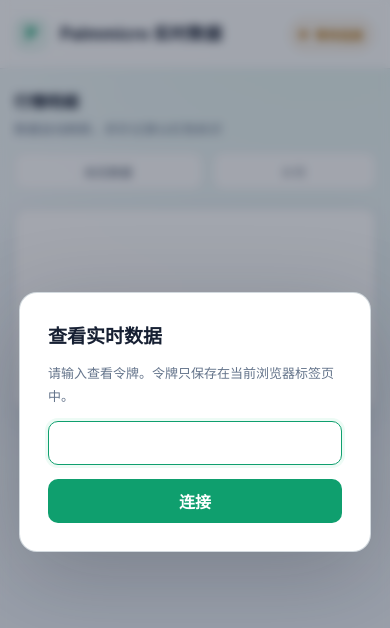
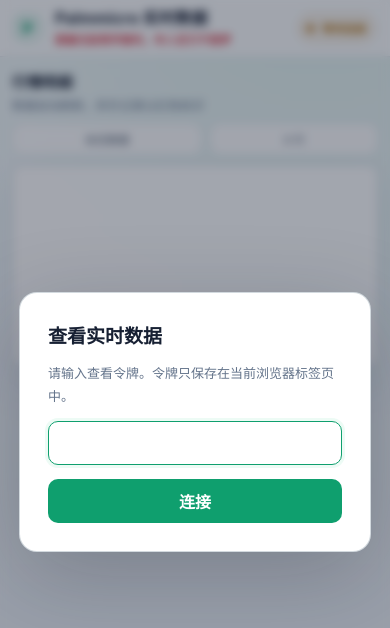
Before and after one commit to lyswork1227-ai/lyswork, a plain HTML site: page index.html in a window 390 px wide. Drawn offline with Linux system fonts and the light colour scheme.

Commit message:
Add files via upload

```diff
--- a/index.html
+++ b/index.html
@@ -41,9 +41,9 @@
     }
     .header-inner {
       width: min(100%, 1800px);
-      min-height: 76px;
+      min-height: 60px;
       margin: 0 auto;
-      padding: 0 28px;
+      padding: 0 24px;
       display: flex;
       align-items: center;
       justify-content: space-between;
@@ -51,8 +51,8 @@
     }
     .brand { display: flex; align-items: center; gap: 13px; min-width: 0; }
     .brand-mark {
-      width: 34px;
-      height: 34px;
+      width: 30px;
+      height: 30px;
       display: grid;
       place-items: center;
       flex: 0 0 auto;
@@ -60,23 +60,25 @@
       border-radius: 10px;
       background: linear-gradient(145deg, rgba(15, 159, 110, .16), rgba(15, 159, 110, .04));
       color: var(--green);
-      font-size: 17px;
+      font-size: 15px;
       font-weight: 800;
       box-shadow: inset 0 1px rgba(255, 255, 255, .72);
     }
-    h1 { margin: 0; font-size: 20px; line-height: 1.2; letter-spacing: .01em; }
-    .subtitle { margin: 3px 0 0; color: var(--muted); font-size: 12px; }
+    h1 { margin: 0; font-size: 18px; line-height: 1.2; letter-spacing: .01em; }
+    .brand-meta { display: flex; align-items: center; gap: 10px; }
+    .subtitle { margin: 2px 0 0; color: var(--muted); font-size: 11px; }
+    .promo { margin: 2px 0 0; color: var(--red); font-size: 11px; font-weight: 700; }
     #status {
       display: inline-flex;
       align-items: center;
       gap: 8px;
       flex: 0 0 auto;
-      padding: 8px 12px;
+      padding: 6px 10px;
       border: 1px solid rgba(183, 121, 31, .22);
       border-radius: 999px;
       background: rgba(183, 121, 31, .08);
       color: var(--amber);
-      font-size: 13px;
+      font-size: 12px;
       font-weight: 650;
     }
     #status::before {
@@ -102,39 +104,39 @@
     main {
       width: min(100%, 1800px);
       margin: 0 auto;
-      padding: 28px 28px 48px;
+      padding: 16px 24px 28px;
     }
     .overview {
       display: flex;
       align-items: flex-end;
       justify-content: space-between;
-      gap: 24px;
-      margin-bottom: 18px;
+      gap: 18px;
+      margin-bottom: 10px;
     }
     .overview h2 {
-      margin: 0 0 6px;
-      font-size: 16px;
+      margin: 0 0 4px;
+      font-size: 15px;
       font-weight: 650;
       letter-spacing: .01em;
     }
-    .overview p { margin: 0; color: var(--muted); font-size: 13px; }
-    .meta { display: flex; gap: 10px; flex-wrap: wrap; }
+    .overview p { margin: 0; color: var(--muted); font-size: 12px; }
+    .meta { display: flex; gap: 8px; flex-wrap: wrap; }
     .meta span {
-      min-height: 38px;
+      min-height: 32px;
       display: inline-flex;
       align-items: center;
-      padding: 0 13px;
+      padding: 0 10px;
       border: 1px solid var(--line);
       border-radius: 10px;
       background: rgba(255, 255, 255, .88);
       color: #475569;
-      font-size: 12px;
+      font-size: 11px;
       font-variant-numeric: tabular-nums;
     }
     .table-shell {
       overflow: hidden;
       border: 1px solid var(--line-strong);
-      border-radius: 14px;
+      border-radius: 10px;
       background: rgba(255, 255, 255, .94);
       box-shadow: 0 18px 48px rgba(30, 64, 90, .10), inset 0 1px rgba(255, 255, 255, .85);
     }
@@ -147,8 +149,8 @@
       table-layout: auto;
     }
     th, td {
-      height: 52px;
-      padding: 0 16px;
+      height: 42px;
+      padding: 0 14px;
       border-bottom: 1px solid var(--line);
       text-align: left;
       white-space: nowrap;
@@ -157,7 +159,7 @@
       position: sticky;
       top: 0;
       z-index: 2;
-      height: 46px;
+      height: 36px;
       background: #edf7f2;
       color: #547064;
       font-size: 12px;
@@ -171,8 +173,8 @@
       font-variant-numeric: tabular-nums;
       transition: background-color .15s ease, color .15s ease;
     }
-    th:first-child, td:first-child { padding-left: 19px; }
-    th:last-child, td:last-child { width: 100%; min-width: 360px; padding-right: 20px; }
+    th:first-child, td:first-child { padding-left: 14px; }
+    th:last-child, td:last-child { width: 100%; min-width: 360px; padding-right: 14px; }
     tbody tr:last-child td { border-bottom: 0; }
     tbody tr:hover td { background: #f2faf6; }
     tbody tr.group-start:not(:first-child) td { border-top: 1px solid rgba(30, 64, 90, .15); }
@@ -221,17 +223,17 @@
     }
     button:hover { filter: brightness(1.06); }
     @media (max-width: 720px) {
-      .header-inner { min-height: 68px; padding: 0 16px; }
-      .brand-mark { width: 31px; height: 31px; }
-      h1 { font-size: 17px; }
+      .header-inner { min-height: 56px; padding: 0 14px; }
+      .brand-mark { width: 28px; height: 28px; }
+      h1 { font-size: 16px; }
       .subtitle { display: none; }
-      #status { padding: 7px 10px; font-size: 12px; }
-      main { padding: 20px 14px 32px; }
-      .overview { align-items: flex-start; flex-direction: column; gap: 14px; }
+      #status { padding: 6px 9px; font-size: 11px; }
+      main { padding: 14px 12px 24px; }
+      .overview { align-items: flex-start; flex-direction: column; gap: 10px; }
       .meta { width: 100%; }
       .meta span { flex: 1 1 auto; justify-content: center; }
-      .table-shell { border-radius: 12px; }
-      th, td { height: 48px; padding: 0 13px; }
+      .table-shell { border-radius: 10px; }
+      th, td { height: 40px; padding: 0 10px; }
     }
     @media (prefers-reduced-motion: reduce) {
       *, *::before, *::after { scroll-behavior: auto !important; animation: none !important; transition: none !important; }
@@ -245,7 +247,10 @@
         <div class="brand-mark" aria-hidden="true">P</div>
         <div>
           <h1>Palmmicro 实时数据</h1>
-          <p class="subtitle">跨市场对冲监控</p>
+          <div class="brand-meta">
+            <p class="subtitle">跨市场对冲监控</p>
+            <p class="promo">跟着无敌哥学套利，年入百万不是梦</p>
+          </div>
         </div>
       </div>
       <div id="status" role="status" aria-live="polite">等待连接</div>
```
